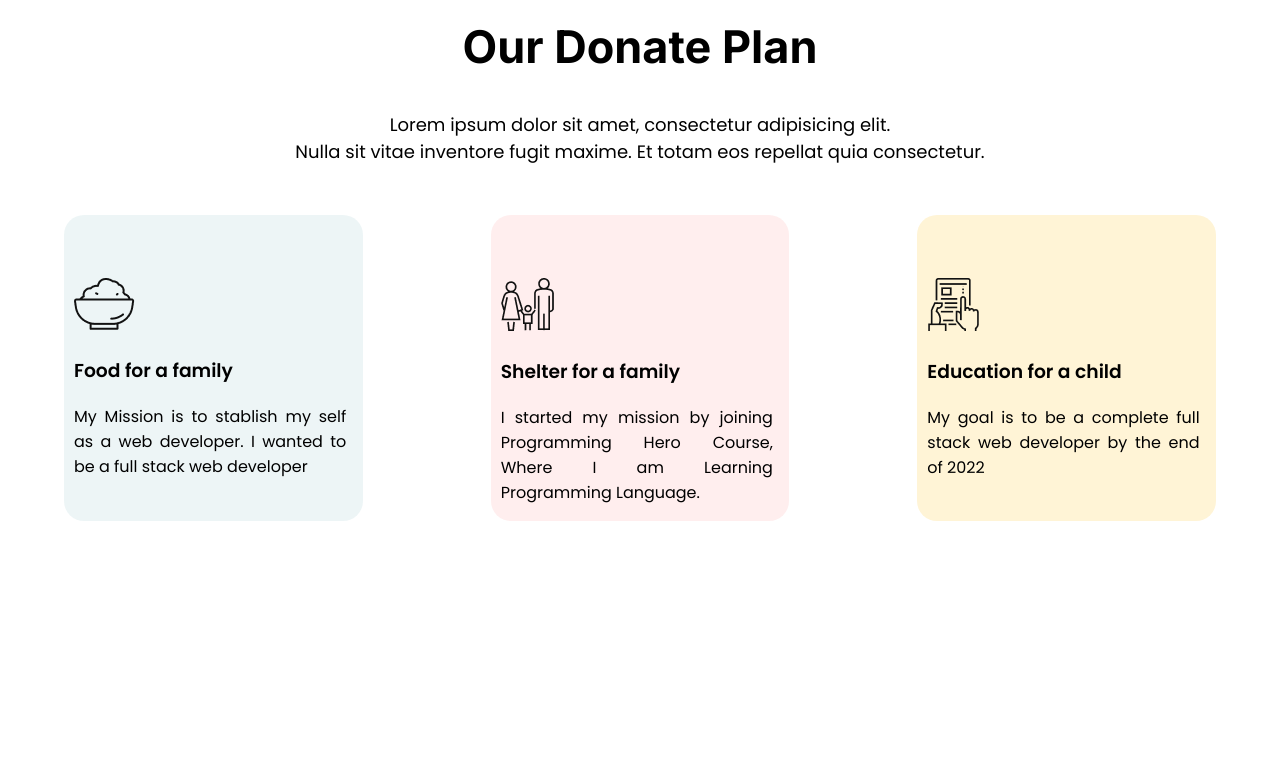
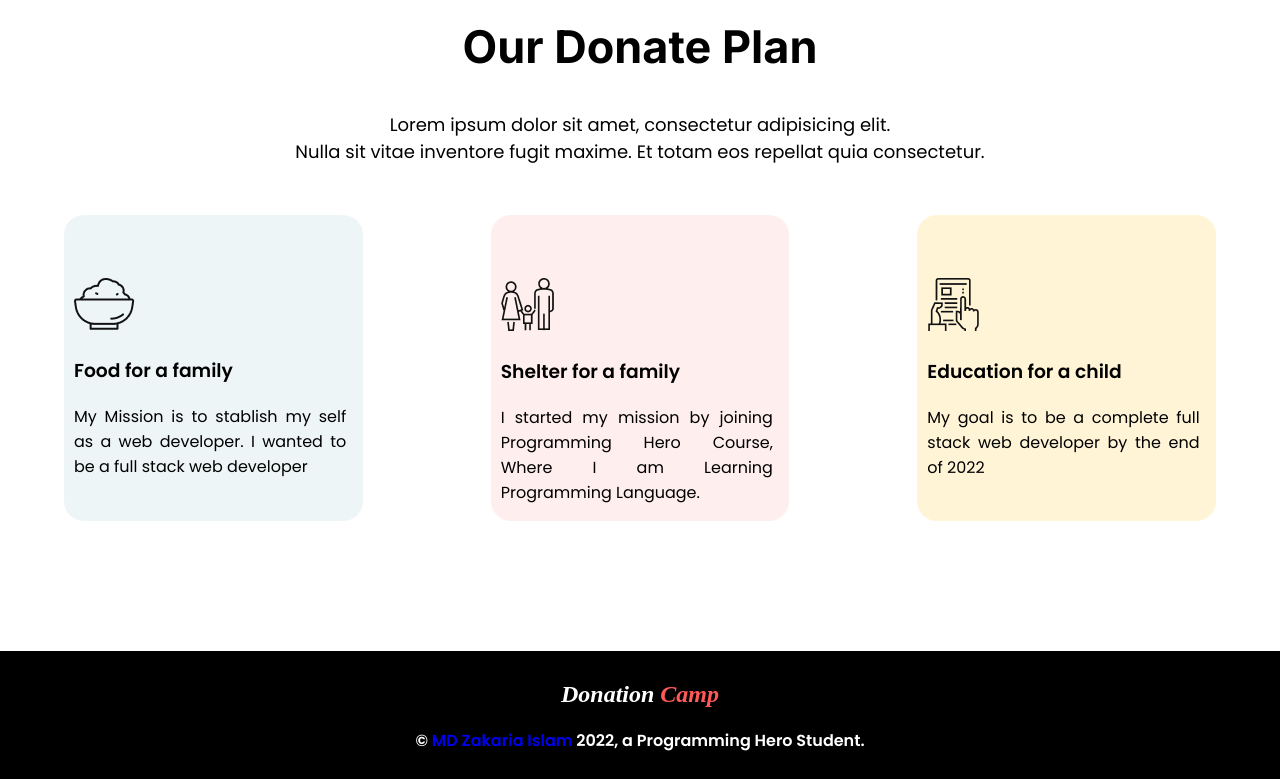
Before and after one commit to ZakariaIslamXaki/donate-today, a plain HTML site: page index.html in a window 1280 px wide. Shown: the part 1127-1906 px from the top of the page. Before the commit the page ends 1648 px from the top, so only its background shows below. Drawn offline with Linux system fonts and the light colour scheme.

Commit message:
footer added

```diff
--- a/index.html
+++ b/index.html
@@ -69,9 +69,16 @@
             </div>
         </div>
     </section>
-    <footer>
-
-    </footer>
+    <section id="last">
+        <footer>
+            <h1 class="footer-head">Donation <span class="orange-color">Camp</span></h1>
+            <p>© <a class="footer-button" target="_blank" href="https://www.facebook.com/zakaria.islam29/">MD
+                    Zakaria
+                    Islam</a> 2022, a
+                Programming Hero
+                Student. </strong></p>
+        </footer>
+    </section>
 </body>
 
 </html>
--- a/style.css
+++ b/style.css
@@ -143,3 +143,32 @@ body {
     padding-right: 2px;
     margin-right: 5%;
 }
+
+#last {
+    margin-top: 130px;
+    padding-left: 0%;
+    padding-right: 0%;
+    padding-bottom: 0%;
+    width: 100%;
+    background-color: black;
+    color: white;
+    text-align: center;
+    font-weight: bolder;
+}
+
+.orange-color {
+    color: #FF5959;
+}
+
+.footer-button {
+    text-decoration: none;
+}
+
+.footer-head {
+    font-family: "Times New Roman", Times, serif;
+    font-style: oblique;
+}
+
+footer {
+    padding: 10px;
+}
```
